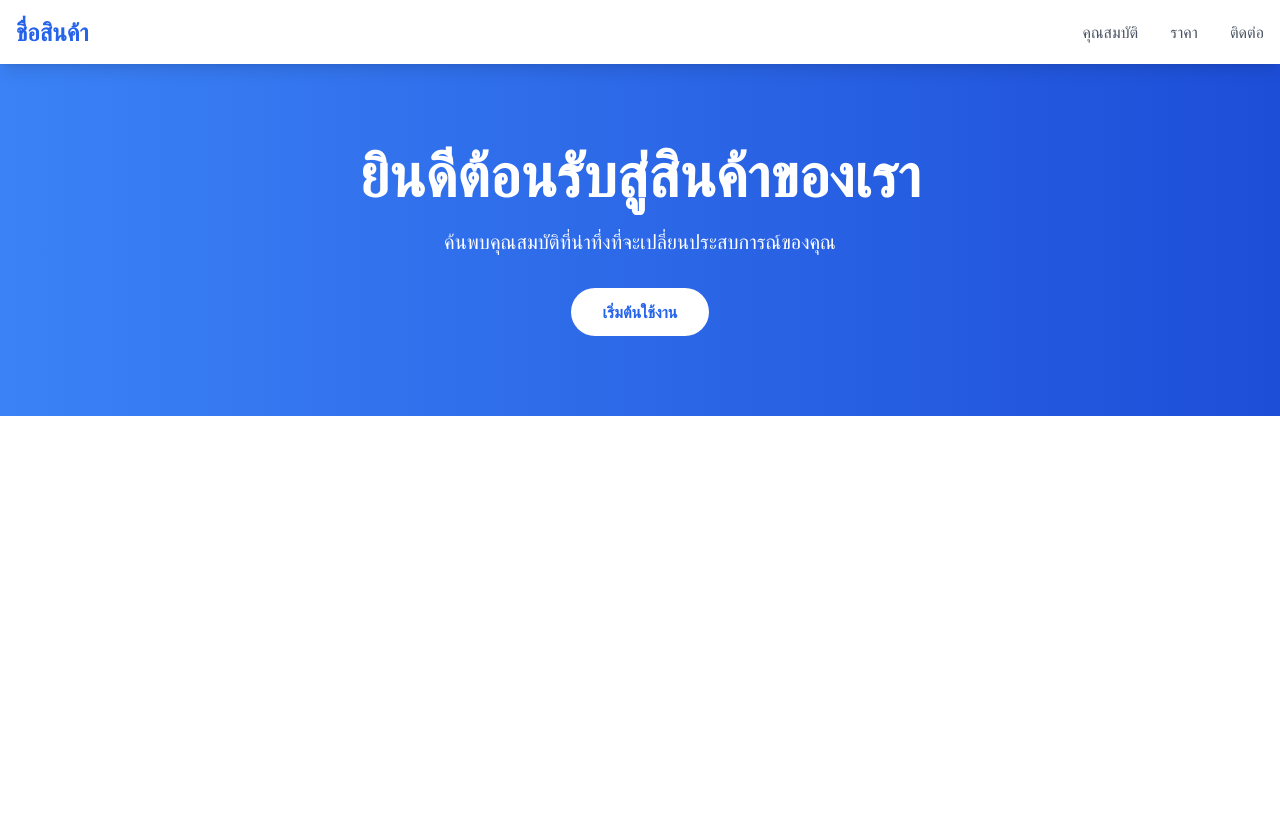
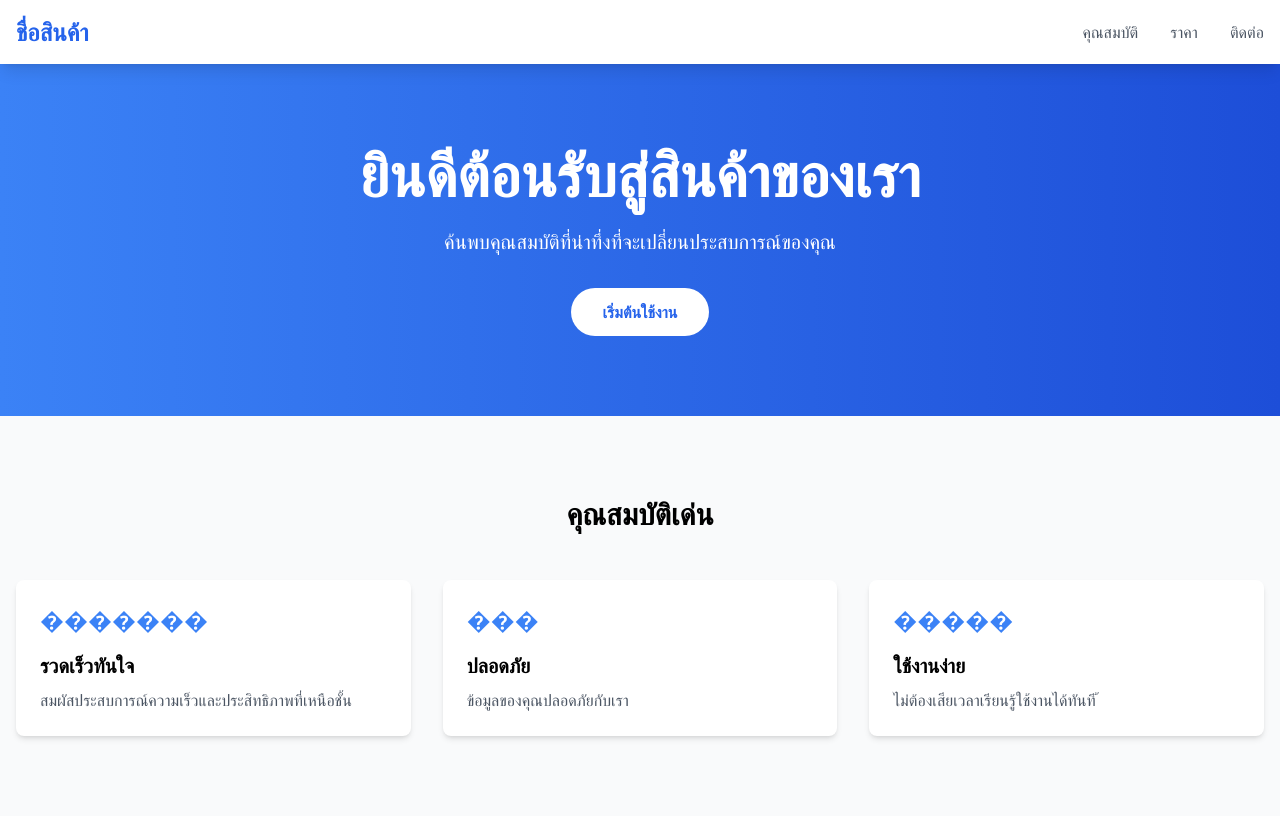
Before and after one commit to nWeeraphat/product-landing-page, a plain HTML site: page index.html in a window 1280 px wide. Drawn offline with nearby package versions, Linux system fonts and the light colour scheme.

Commit message:
เพิ่มสวนแสดงคุณสมบัติพร้อมการ์ด

```diff
--- a/index.html
+++ b/index.html
@@ -42,11 +42,36 @@
         </div>
         </div>
         </section>
+        <section id="features" class="py-20 bg-gray-50">
+            <div class="container mx-auto px-4">
+            <h2 class="text-3xl font-bold text-center mb-12">คุณสมบัติเด่น</h2>
+            <div class="grid grid-cols-1 md:grid-cols-3 gap-8">
+            <!-- คุณสมบัติที่ 1 -->
+            <div class="bg-white p-6 rounded-lg shadow-md">
+            <div class="text-blue-500 text-2xl mb-4">�������</div>
+            <h3 class="font-bold text-xl mb-2">รวดเร็วทันใจ</h3>
+            <p class="text-gray-600">สมผัสประสบการณ์ความเร็วและประสิทธิภาพที่เหนือชั้น </p>
+            </div>
+            <!-- คุณสมบัติที่ 2 -->
+            <div class="bg-white p-6 rounded-lg shadow-md">
+            <div class="text-blue-500 text-2xl mb-4">���</div>
+            <h3 class="font-bold text-xl mb-2">ปลอดภัย</h3>
+            <p class="text-gray-600">ข้อมูลของคุณปลอดภัยกับเรา</p>
+            </div>
+            <!-- คุณสมบัติที่ 3 -->
+            <div class="bg-white p-6 rounded-lg shadow-md">
+            <div class="text-blue-500 text-2xl mb-4">�����</div>
+            <h3 class="font-bold text-xl mb-2">ใช้งานง่าย</h3>
+            <p class="text-gray-600">ไม่ต้องเสียเวลาเรียนรู้ใช้งานได้ทันที ้ </p>
+            </div>
+            </div>
+            </div>
+           </section>
        </main>
  </main>
 
  <footer>
- <!-- ส่วนท้าย-->
+
  </footer>
 </body>
 </html>
```
